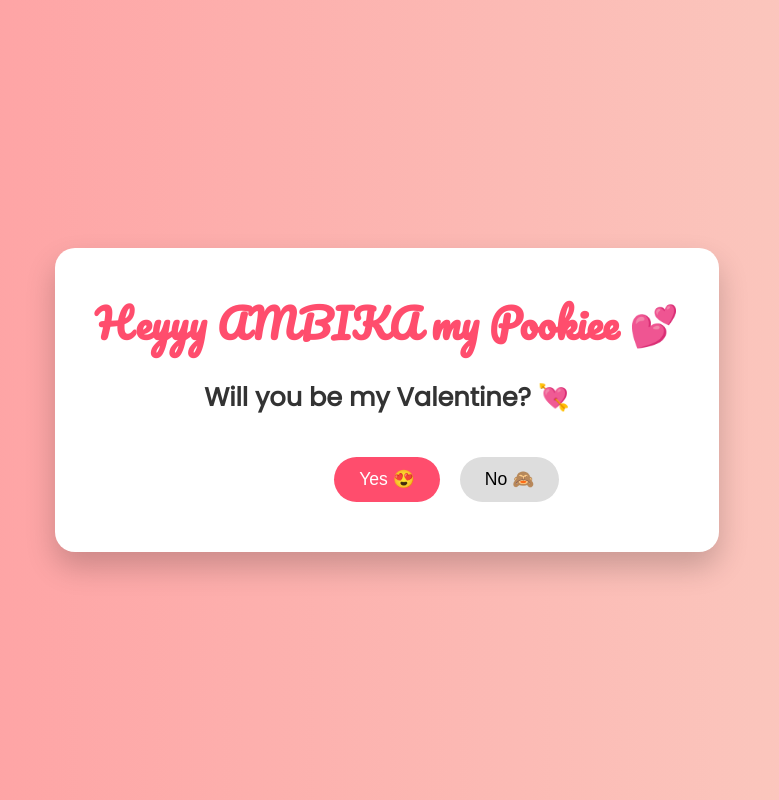
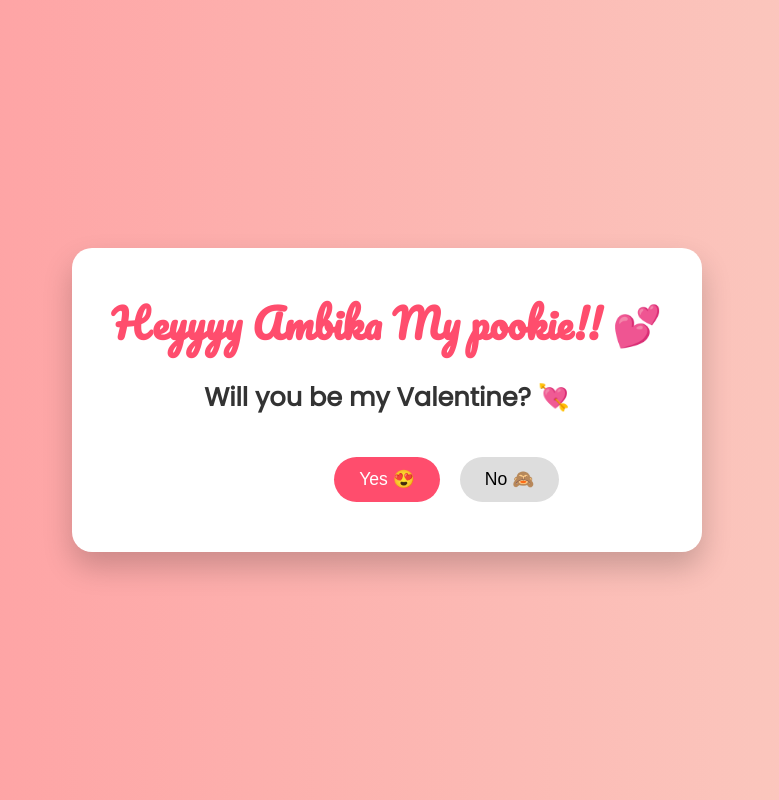
Before and after one commit to NEGIx13/valentine-website, a plain HTML site: page index.html in a window 1280 px wide. Shown: the whole page, without its empty margins (253-1032 px from the left). Drawn offline with Linux system fonts and the light colour scheme.

Commit message:
Update index.html

```diff
--- a/index.html
+++ b/index.html
@@ -9,8 +9,12 @@
 
 <body>
 
-  <div class="container">
-    <h1>Heyyy <span class="name">AMBIKA my Pookiee</span> 💕</h1>
+  <audio id="bgMusic" loop>
+    <source src="music.mp3" type="audio/mpeg">
+  </audio>
+
+  <div class="container" id="mainContent">
+    <h1>Heyyyy <span class="name">Ambika My pookie!!</span> 💕</h1>
     <h2>Will you be my Valentine? 💘</h2>
 
     <div class="buttons">
@@ -20,8 +24,6 @@
   </div>
 
   <script src="script.js"></script>
-  <audio id="bgMusic" loop>
-  <source src="music.mp3" type="audio/mpeg">
-  </audio>
 </body>
+
 </html>
```
